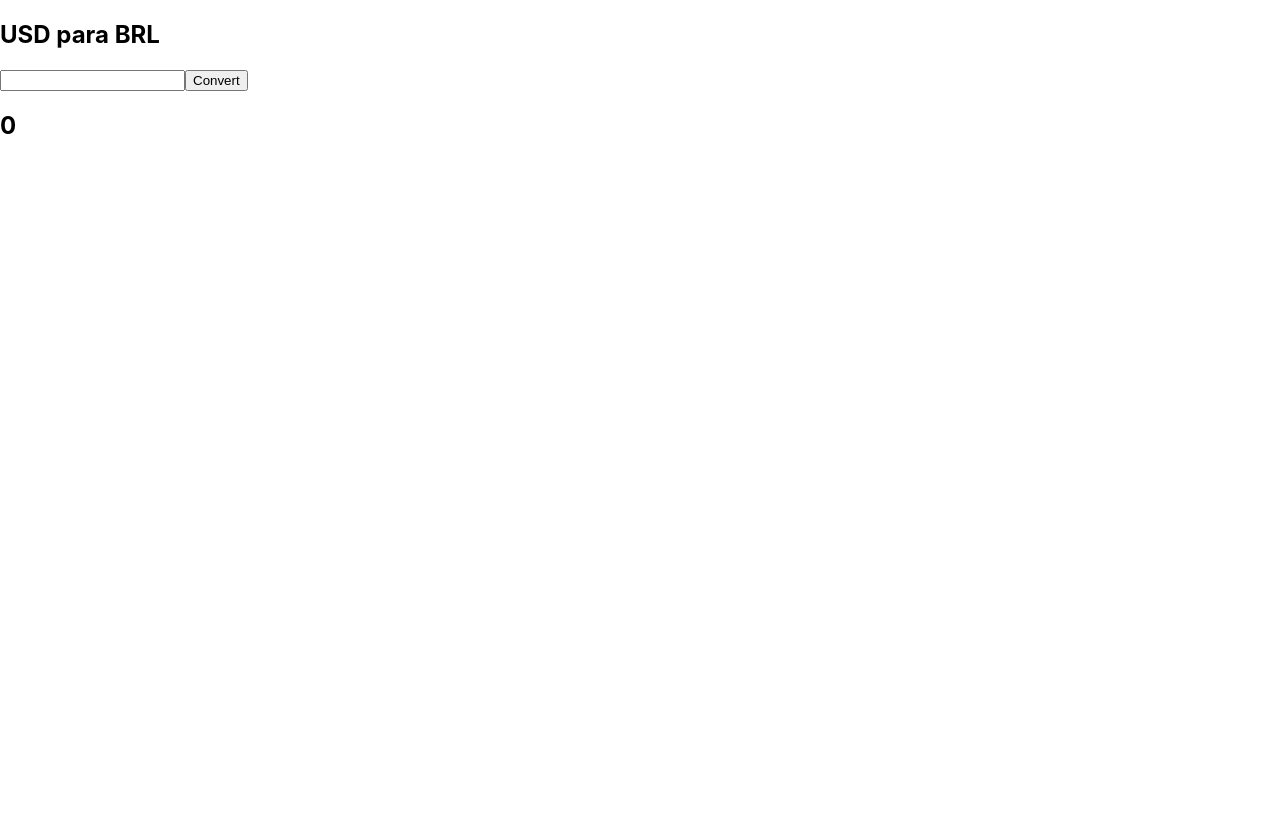
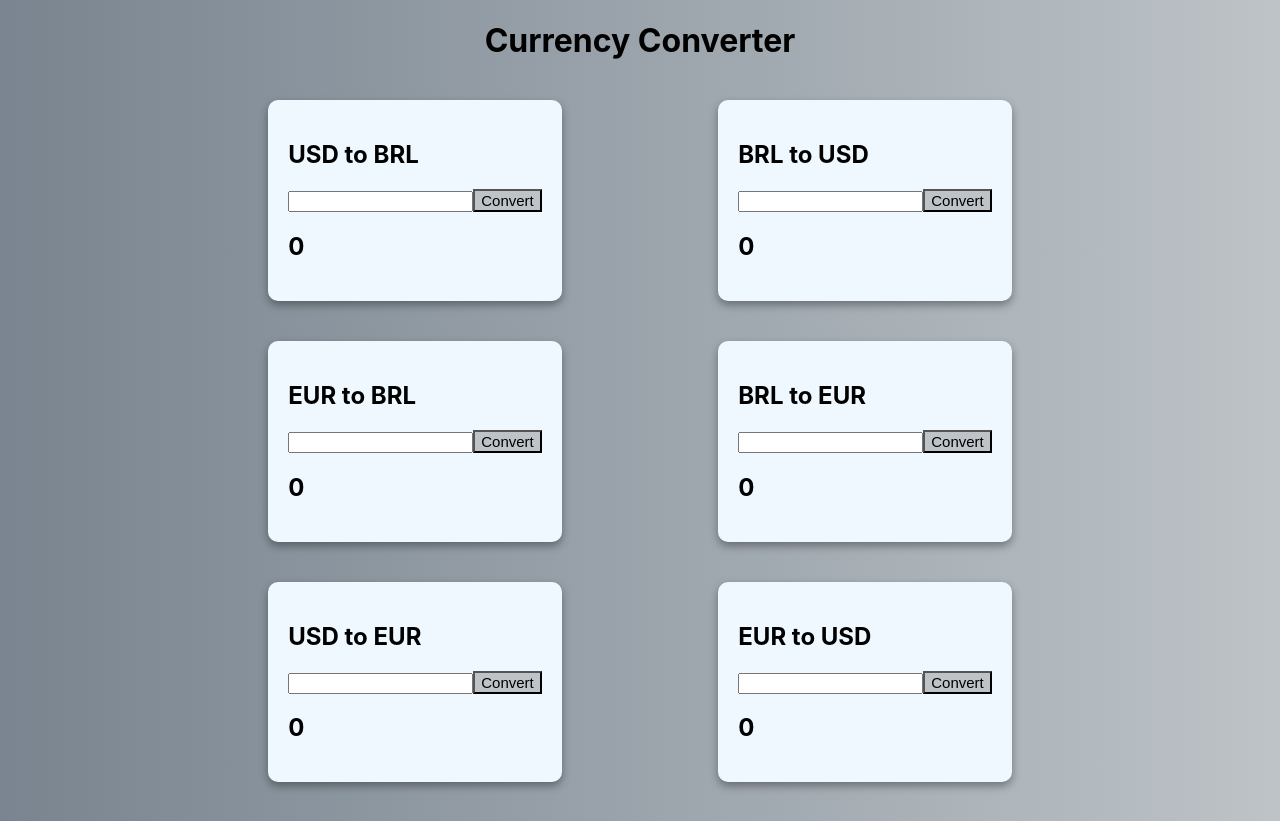
Before and after one commit to JulianaBernardes/react-currency-converter, a React (Create React App) app: page / in a window 1280 px wide. Before the commit the page ends 800 px from the top, so only its background shows below. Built offline with nearby package versions, Linux system fonts and the light colour scheme.

Commit message:
api fetch and card css

```diff
--- a/src/App.css
+++ b/src/App.css
@@ -0,0 +1,23 @@
+
+body {
+    background: #bdc3c7;  /* fallback for old browsers */
+    background: -webkit-linear-gradient(to right, #2c3e50a2, #bdc3c7);  /* Chrome 10-25, Safari 5.1-6 */
+    background: linear-gradient(to right, #2c3e50a2, #bdc3c7); /* W3C, IE 10+/ Edge, Firefox 16+, Chrome 26+, Opera 12+, Safari 7+ */
+
+}
+.line {
+    display: flex;
+    margin-top: 40px;
+    justify-content: space-around;
+}
+
+h1 {
+    text-align: center;
+}
+
+.App {
+    margin: auto;
+    max-width: 900px;
+    height: 100vh;
+
+}
--- a/src/App.js
+++ b/src/App.js
@@ -4,8 +4,23 @@ import Converter from "./components/Converter"
 
 function App() {
   return (
+
     <div className="App">
+      <h1>Currency Converter</h1>
+
+      <div className="line">
       <Converter currencyA="USD" currencyB="BRL"></Converter>
+      <Converter currencyA="BRL" currencyB="USD"></Converter>
+      </div>
+      <div className="line">
+      <Converter currencyA="EUR" currencyB="BRL"></Converter>
+      <Converter currencyA="BRL" currencyB="EUR"></Converter>
+      </div>
+      <div className="line">
+      <Converter currencyA="USD" currencyB="EUR"></Converter>
+      <Converter currencyA="EUR" currencyB="USD"></Converter>
+      </div>
+
     </div>
   );
 }
--- a/src/components/Converter.css
+++ b/src/components/Converter.css
@@ -0,0 +1,20 @@
+
+.converter {
+    padding:20px;
+    max-width: 300px;
+    box-shadow: 0 4px 8px 0 rgba(0, 0, 0, 0.356);
+    border-radius: 10px;
+    background-color:aliceblue;
+}
+
+
+input[Type="button"]{
+    text-align: center;
+    background-color: #bdc3c7;
+    font-size: 15px;
+    font-weight: 200px;
+}
+
+input[Type="button"]:hover {
+    background-color: #ffffff;
+}
--- a/src/components/Converter.js
+++ b/src/components/Converter.js
@@ -1,5 +1,5 @@
 import React, { Component } from 'react'
-
+import './Converter.css'
 
 export default class Converter extends Component {
 
@@ -15,15 +15,16 @@ export default class Converter extends Component {
 
     toConvert(){
 
-        let from_to = `${this.props.currencyA}_${this.props.currencyB}`
-        let url = `https://free.currencyconverterapi.com/apt/v5/convert?q=${from_to}&compact=y`
+        let from_to = `${this.props.currencyA}_${this.props.currencyB}`;
+        const key = '8a7343caecfd280dc6ba'
+        let url = `https://free.currconv.com/api/v7/convert?q=${from_to}&compact=ultra&apiKey=${key}`
 
         fetch(url).then(res=>{
 
             return res.json()
         })
         .then(json=> {
-            let quotation = json[from_to].val
+            let quotation = json[from_to]
             let currencyB_value = (parseFloat(this.state.currencyA_value) * quotation).toFixed(2)
             this.setState({currencyB_value})
         })
@@ -35,11 +36,12 @@ export default class Converter extends Component {
     render() {
         return (
             <div className="converter">
-                <h2>{this.props.currencyA} para {this.props.currencyB}</h2>
+                <h2>{this.props.currencyA} to {this.props.currencyB}</h2>
                 <input type="text"
                     onChange={(event) =>{this.setState({currencyA_value:event.target.value})}}></input>
                 <input type="button" value="Convert" onClick={this.toConvert}></input>
                 <h2>{this.state.currencyB_value}</h2>
+                {console.log(this.state.currencyB_value)}
             </div>
         )
     }
```
Also changed, not shown: 1 other file (tests, documents, lock files or other folders).
